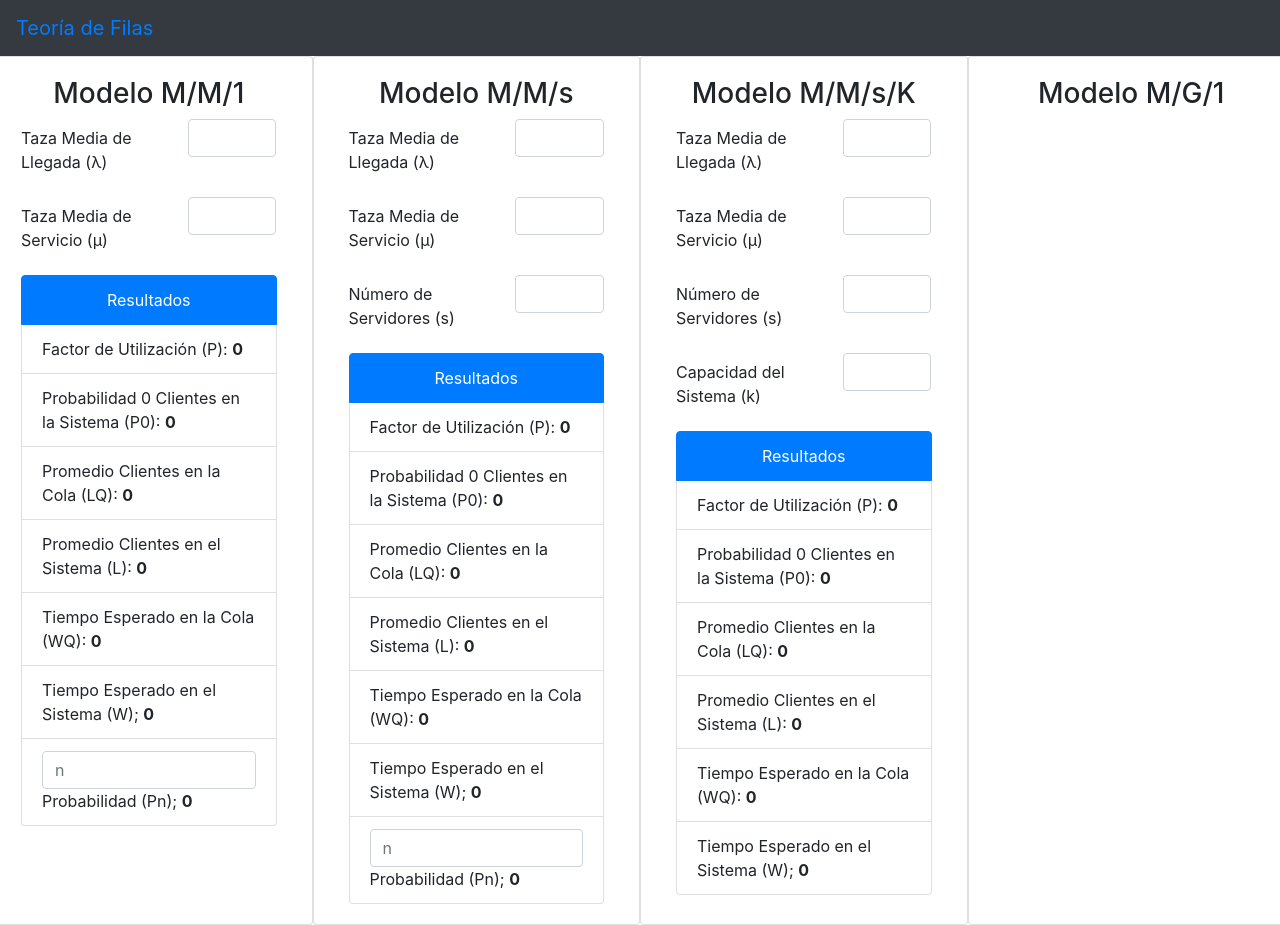
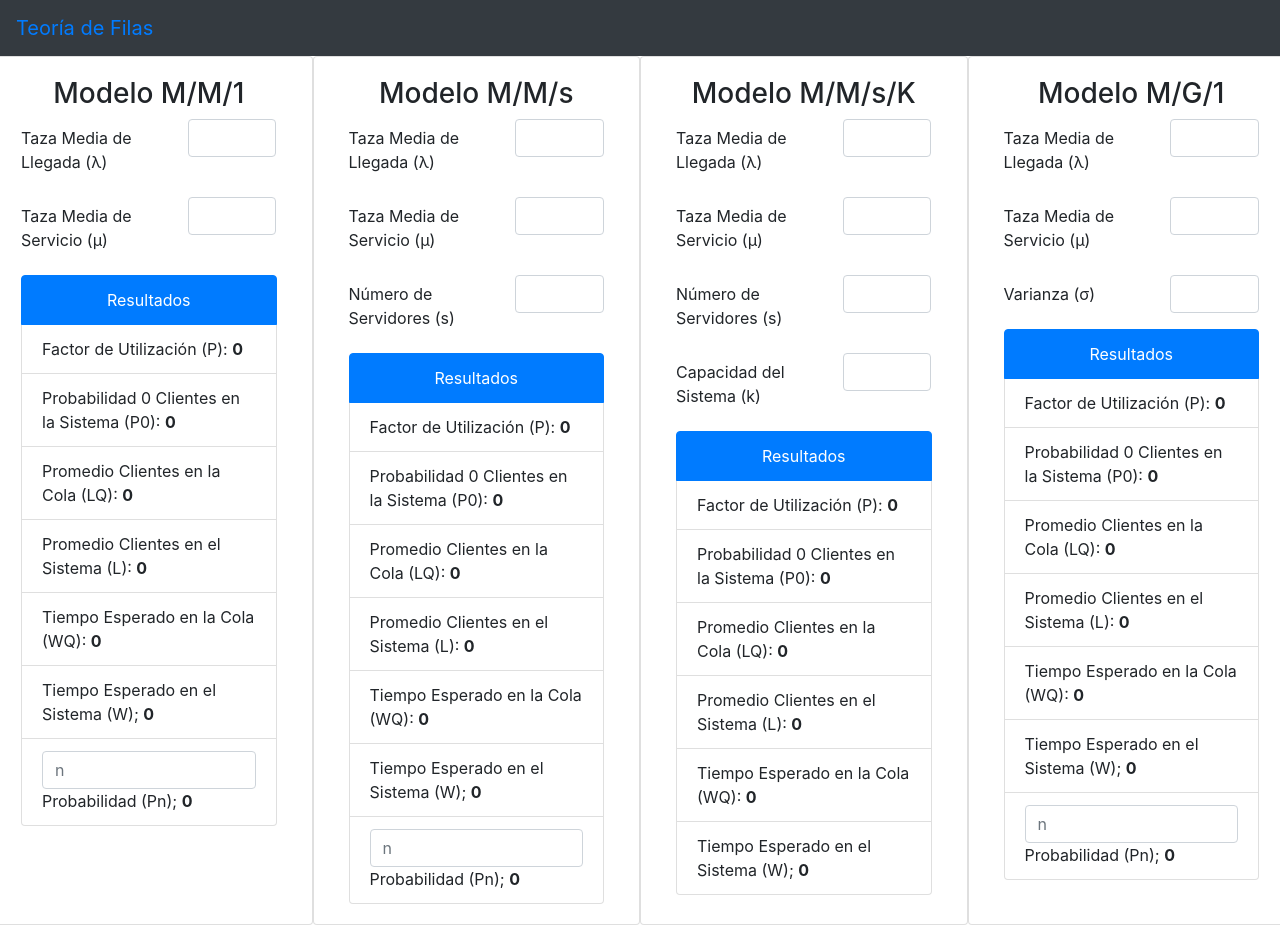
Before and after one commit to alfredopv/ProyectosM-todosCuantitativos, a React (Create React App) app in the folder proyecto2/: page / in a window 1280 px wide. Built offline with nearby package versions, Linux system fonts and the light colour scheme.

Commit message:
Ultimo metodo
M/G/1

```diff
--- a/proyecto2/src/Components/ModeloMG1/ModeloMG1.js
+++ b/proyecto2/src/Components/ModeloMG1/ModeloMG1.js
@@ -1,10 +1,148 @@
 import React, { Component } from 'react';
 import './ModeloMG1.css'
 
+// sigma σ
+
+
+const miu = 0;
+const lamda = 0;
+const sigma = 0;
+const p = 0;
+const p0 = 0;
+const n = 0;
+const pn = 0;
+const lq = 0;
+const l = 0;
+const wq = 0;
+const w = 0;
 class ModeloMG1 extends Component {
 
   constructor(props){
     super(props);
+    this.state = { miu, lamda, p, p0, lq, l, wq, w, n, pn, sigma };
+    this.handleSigmaChange = this.handleSigmaChange.bind(this);
+    this.handleMiuChange = this.handleMiuChange.bind(this);
+    this.handleLamdaChange = this.handleLamdaChange.bind(this);
+    this.handleNChange = this.handleNChange.bind(this);
+    this.calcularLQ = this.calcularLQ.bind(this);
+    this.calcularL = this.calcularL.bind(this);
+    this.calcularWQ = this.calcularWQ.bind(this);
+    this.calcularW = this.calcularW.bind(this);
+    this.calcularP = this.calcularP.bind(this);
+    this.calcularP0 = this.calcularP0.bind(this);
+    this.calcularPn = this.calcularPn.bind(this);
+
+  }
+
+  handleSigmaChange (evt) {
+    this.setState({ sigma: evt.target.value }, () => {
+      this.calcularP();
+      this.calcularP0();
+      this.calcularLQ();
+      this.calcularL();
+      this.calcularWQ();
+      this.calcularW();
+      if(this.state.lamda <= this.state.miu){
+        this.setState({ pn: 0 });
+        document.getElementById("inputN1").value = "";
+      }
+    });
+  }
+
+  handleMiuChange (evt) {
+    this.setState({ miu: evt.target.value }, () => {
+      this.calcularP();
+      this.calcularP0();
+      this.calcularLQ();
+      this.calcularL();
+      this.calcularWQ();
+      this.calcularW();
+      if(this.state.lamda <= this.state.miu){
+        this.setState({ pn: 0 });
+        document.getElementById("inputN1").value = "";
+      }
+    });
+  }
+
+  handleLamdaChange (evt) {
+    this.setState({ lamda: evt.target.value }, () => {
+      this.calcularP();
+      this.calcularP0();
+      this.calcularLQ();
+      this.calcularL();
+      this.calcularWQ();
+      this.calcularW();
+      if(this.state.lamda <= this.state.miu){
+        this.setState({ pn: 0 });
+        document.getElementById("inputN1").value = "";
+      }
+    });
+  }
+
+  handleNChange (evt) {
+    this.setState({ n: evt.target.value }, () => {
+      this.calcularPn();
+    });
+  }
+
+  calcularP(){
+    const lamda = this.state.lamda;
+    const miu = this.state.miu;
+    let resultado = 0;
+    resultado = lamda / miu;
+    this.setState({ p: resultado.toFixed(5) })
+    return resultado;
+  }
+
+  calcularP0(){
+    let resultado = 1 - this.calcularP();
+    this.setState({ p0: resultado.toFixed(5) })
+  }
+
+  calcularPn(){
+    const lamda = this.state.lamda;
+    const miu = this.state.miu;
+    const n = this.state.n;
+    let resultado = (1 - (lamda/miu))*(Math.pow(lamda/miu,n));
+    this.setState({ pn: resultado.toFixed(5) })
+  }
+
+
+  calcularLQ(){
+    const lamda = this.state.lamda;
+    const miu = this.state.miu;
+    const sigma = this.state.sigma;
+    const p = this.calcularP();
+    let resultado = resultado = (Math.pow(lamda,2)*Math.pow(sigma,2)+Math.pow(p,2))/(2*(1-p));
+    this.setState({ lq: resultado.toFixed(5) })
+    return resultado;
+  }
+
+  calcularL(){
+    const lq = this.calcularLQ();
+    const p = this.calcularP();
+    let resultado = lq + p;
+    console.log(resultado)
+    this.setState({ l: resultado.toFixed(5) })
+    return resultado;
+  }
+
+  calcularWQ(){
+    const lamda = this.state.lamda;
+    const miu = this.state.miu;
+    const lq = this.calcularLQ();
+    let resultado = parseInt(lq/lamda);
+    this.setState({ wq: resultado.toFixed(5) })
+    return resultado;
+  }
+
+  calcularW(){
+    const lamda = this.state.lamda;
+    const miu = this.state.miu;
+    const wq = this.calcularWQ();
+    let resultado = parseInt(wq +  (1 / (miu)));
+    this.setState({ w: resultado.toFixed(5) })
+    return resultado;
   }
 
   render() {
@@ -12,6 +150,45 @@ class ModeloMG1 extends Component {
       <div className="col-md-3 card" >
         <div className="card-body">
           <h3 className="text-center">Modelo M/G/1</h3>
+          <form>
+            <div className="form-group row">
+              <label for="example-text-input" className="col-md-7 col-form-label">Taza Media de Llegada (λ)</label>
+              <div className="col-md-5">
+                <input className="form-control" type="number" min="1" id="example-text-input" onChange={this.handleLamdaChange} />
+              </div>
+            </div>
+            <div className="form-group row">
+              <label for="example-text-input" className="col-md-7 col-form-label">Taza Media de Servicio (μ)</label>
+              <div className="col-md-5">
+                <input className="form-control" type="number" min="1" id="example-text-input" onChange={this.handleMiuChange}/>
+              </div>
+            </div>
+
+            <div className="form-group row">
+              <label for="example-text-input" className="col-md-7 col-form-label">Varianza (σ)</label>
+              <div className="col-md-5">
+                <input className="form-control" type="number" min="1" id="example-text-input" onChange={this.handleSigmaChange}/>
+              </div>
+            </div>
+          </form>
+          { this.state.lamda > this.state.miu ?
+            <div class="alert alert-danger" role="alert">
+              Sistema no estable
+            </div> :
+              <ul className="list-group">
+                <li className="list-group-item active text-center">Resultados</li>
+                <li className="list-group-item">Factor de Utilización (Ρ): <strong>{ this.state.p }</strong></li>
+                <li className="list-group-item">Probabilidad 0 Clientes en la Sistema (P0): <strong>{ this.state.p0 }</strong></li>
+                <li className="list-group-item">Promedio Clientes en la Cola (LQ): <strong>{ this.state.lq }</strong></li>
+                <li className="list-group-item">Promedio Clientes en el Sistema (L): <strong>{ this.state.l }</strong></li>
+                <li className="list-group-item">Tiempo Esperado en la Cola (WQ): <strong>{ this.state.wq }</strong></li>
+                <li className="list-group-item">Tiempo Esperado en el Sistema (W); <strong>{ this.state.w }</strong></li>
+                <li className="list-group-item">
+                  <input className="form-control" type="number" min="1" id="inputN1" placeholder="n" onChange={this.handleNChange}/>
+                  Probabilidad (Pn); <strong>{ this.state.pn }</strong>
+                </li>
+              </ul>
+            }
         </div>
       </div>
     );
```
